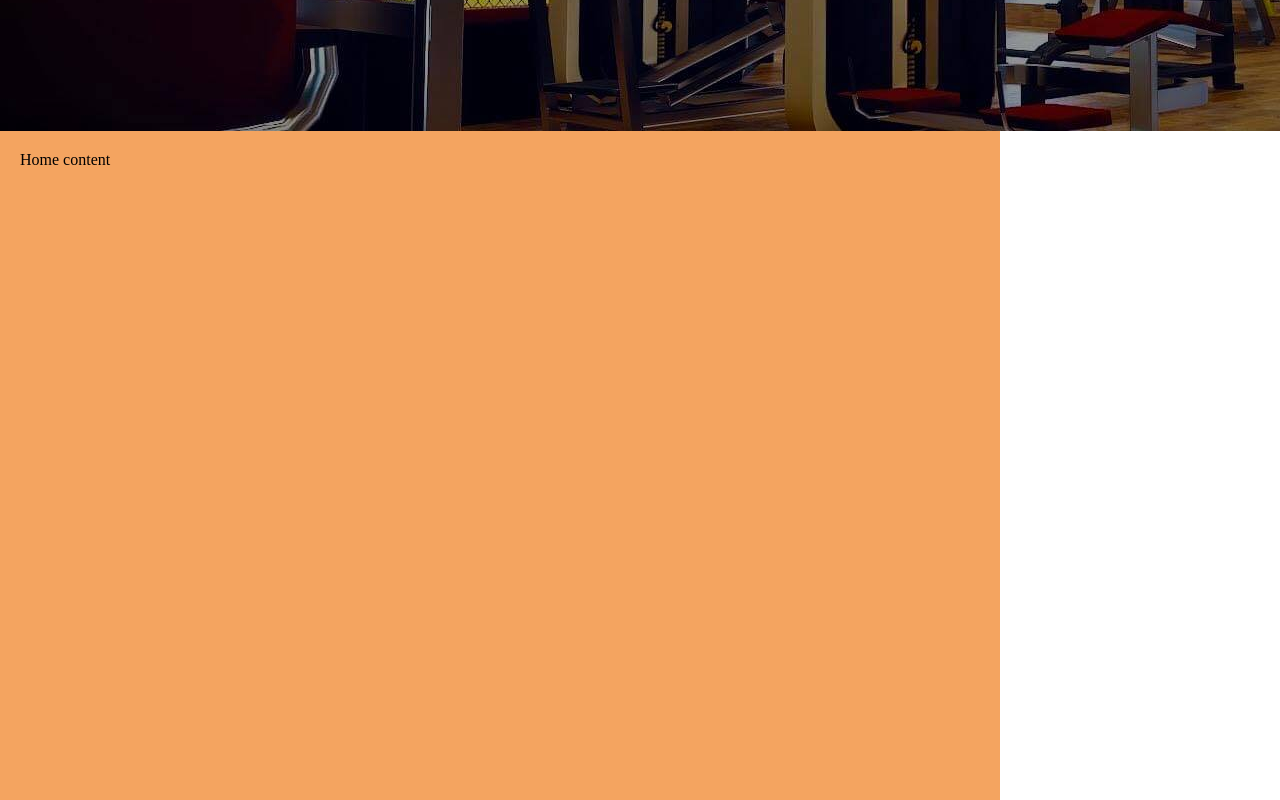
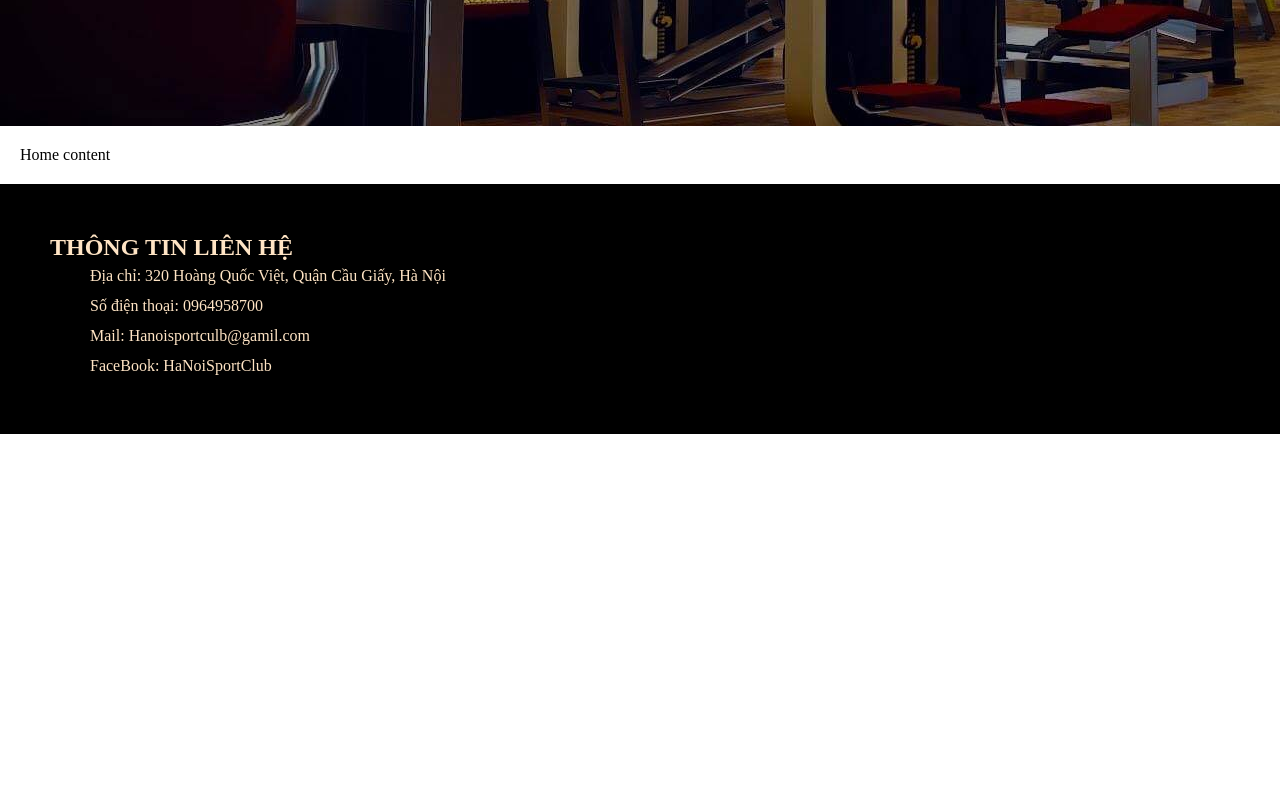
Before and after one commit to phiducchinh/1821051029, a plain HTML site: page index.html in a window 1280 px wide. Shown: the part 720-1520 px from the top of the page. After the commit the page ends 1154 px from the top, so only its background shows below. Drawn offline with nearby package versions, Linux system fonts and the light colour scheme.

Commit message:
add footer

```diff
--- a/css/style.css
+++ b/css/style.css
@@ -1,6 +1,7 @@
 * {
     margin: 0;
     box-sizing: border-box;
+    font-family: serif;
 }
 
 
@@ -40,7 +41,7 @@ nav ul li a,
     text-align: center;
     padding: 14px 16px;
     text-decoration: none;
-    font-size: 20px;
+    font-size: 16px;
 }
 
 nav ul li a:hover:not(.active),
@@ -67,10 +68,6 @@ ul li .dropdown-content a {
     font-size: 20px;
 }
 
-ul li .dropdown-content a:hover {
-    /*background-color: #f1f1f1;*/
-}
-
 .dropdown:hover .dropdown-content {
     display: block;
 }
@@ -85,3 +82,23 @@ ul li .dropdown-content a:hover {
 .hideable-section:first-of-type {
     display: block;
 }
+
+footer .left_footer{
+    background: black;
+    color: bisque;
+    height: 250px;
+    padding: 50px;
+}
+
+footer .left_footer ul{
+    list-style-type: none;
+}
+
+footer .left_footer ul li{
+    line-height: 30px;
+}
+
+footer .left_footer ul li a{
+    text-decoration: none;
+    color: bisque   ;
+}
--- a/index.html
+++ b/index.html
@@ -31,12 +31,12 @@
 
     <header>
         <h1>Câu lạc bộ thể thao</h1>
-        <p>H sport club</p>
+        <p>Ha Noi sport club</p>
     </header>
 
 
 
-    <section id="home" class="hideable-section" style="height: 1000px;width: 1000px; background: sandybrown;">
+    <section id="home" class="hideable-section" >
         <div >Home content</div>
     </section>
 
@@ -68,6 +68,22 @@
         <div>Link3 content</div>
     </section>
 
+    <footer>
+        <div class="left_footer">
+            <h2>THÔNG TIN LIÊN HỆ</h2>
+            <ul>
+                <li>Địa chỉ: 320 Hoàng Quốc Việt, Quận Cầu Giấy, Hà Nội</li>
+                <li>Số điện thoại: 0964958700</li>
+                <li>Mail: Hanoisportculb@gamil.com</li>
+                <li><a href="#">FaceBook: HaNoiSportClub</a></li>
+            </ul>
+        </div>
+
+        <div class="right_footer">
+
+        </div>
+    </footer>
+
     <script>
         $(function() {
             $('nav ul li a').click(function() {
```
